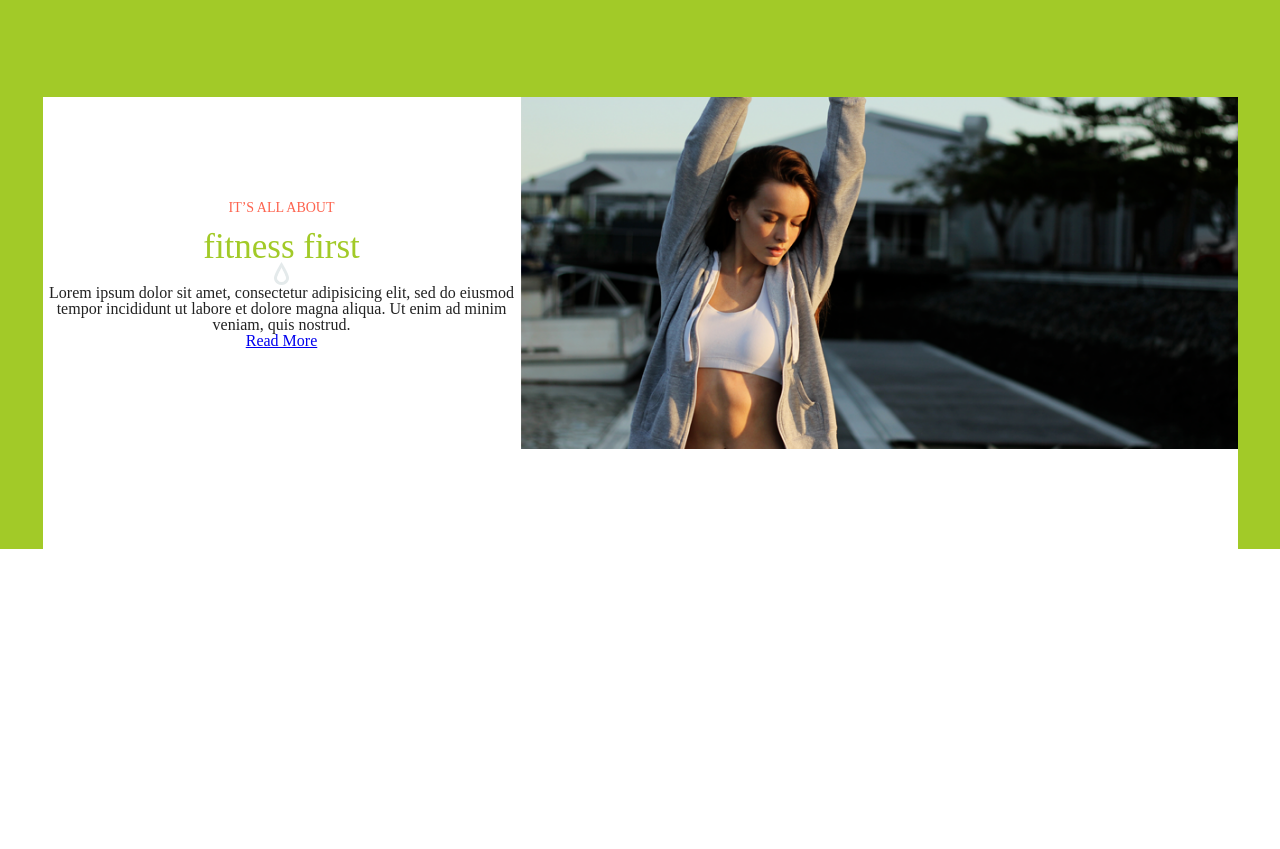
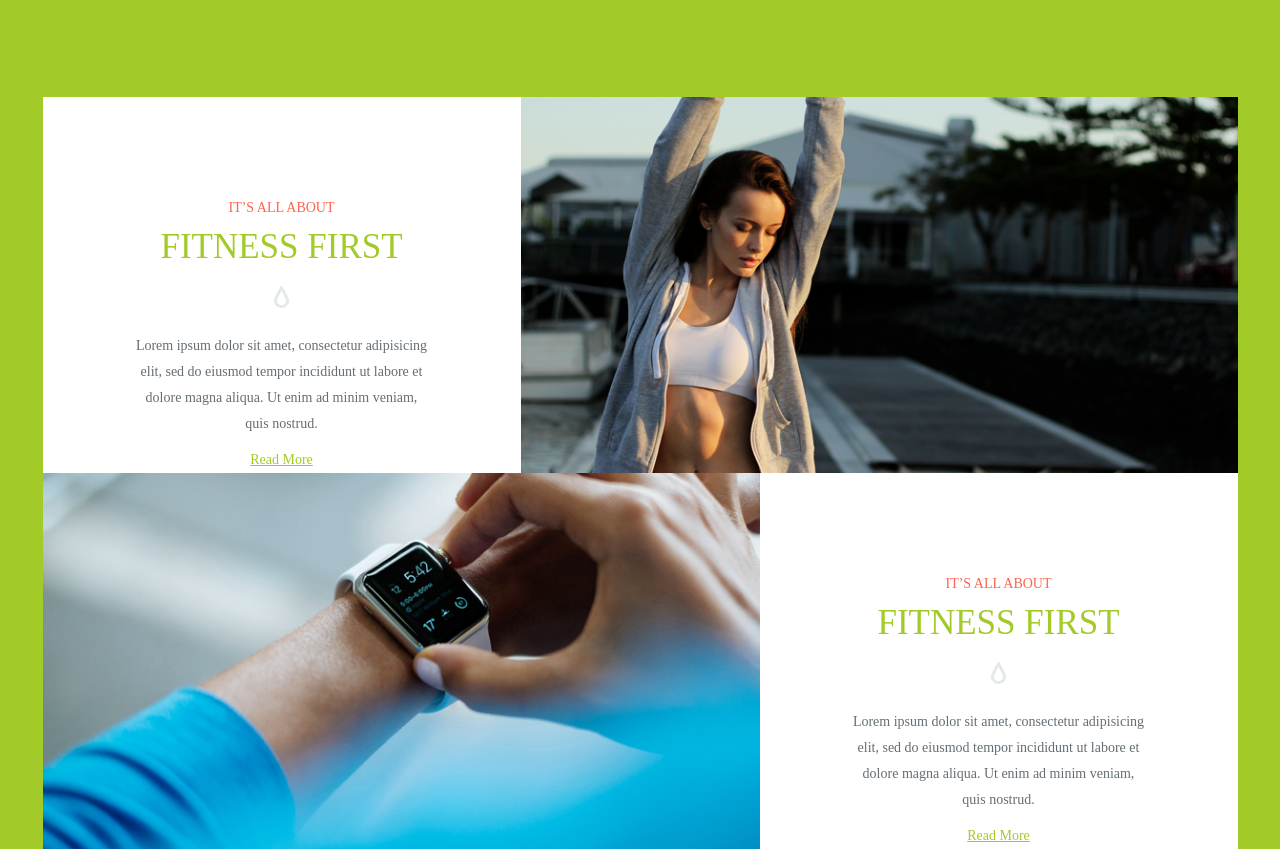
Before and after one commit to Stan0men/Stan0men.github.io, a plain HTML site: page fitness_psd/index.html in a window 1280 px wide. Shown: the part 1193-2042 px from the top of the page. Before the commit the page ends 1742 px from the top, so only its background shows below. Drawn offline with Linux system fonts and the light colour scheme.

Commit message:
start section

```diff
--- a/fitness_psd/index.html
+++ b/fitness_psd/index.html
@@ -120,7 +120,7 @@
                     </div>
                 </div>
             </div>
-            <div class="grid__wrappper"><!--grid-->
+            <div class="grid__wrappper"><!--first grid-->
                 <div class="grid__wrapper-item">
                     <div class="grid-item__content">
                         <div class="grid-item__first-slogan">
@@ -132,7 +132,7 @@
                         <div class="grid__item-logo">
                             <img src="img/teardrop.png" alt="avokado">
                         </div>
-                        <div class="grid-item__article">
+                        <div class="grid__item-article">
                             <p>Lorem ipsum dolor sit amet, consectetur adipisicing elit,
                                 sed do eiusmod tempor incididunt ut labore et dolore magna aliqua.
                                 Ut enim ad minim veniam, quis nostrud.</p>
@@ -142,12 +142,50 @@
                         </div>
                     </div>
                     <div class="grid__item-img">
+                    </div>
+                </div>
+            </div><!--/ first grid-->
+            <div class="grid-second__wrappper"><!--second grid-->
+                <div class="grid__wrapper-item">
+                    <div class="grid-second__item-img">
+                    </div>
+                    <div class="grid-item__content">
+                        <div class="grid-item__first-slogan">
+                            <p>it’s all about</p>
+                        </div>
+                        <div class="grid-item__second-slogan">
+                            <p>fitness first</p>
+                        </div>
+                        <div class="grid__item-logo">
+                            <img src="img/teardrop.png" alt="avokado">
+                        </div>
+                        <div class="grid__item-article">
+                            <p>Lorem ipsum dolor sit amet, consectetur adipisicing elit,
+                                sed do eiusmod tempor incididunt ut labore et dolore magna aliqua.
+                                Ut enim ad minim veniam, quis nostrud.</p>
+                        </div>
+                        <div class="grid__item-link">
+                            <a href="javascript:void (0)">Read More</a>
+                        </div>
+                    </div>
+
+                </div>
+            </div><!--/ second grid-->
+        </div>
+    </article><!--/article-->
+    <section>
+        <div class="row">
+            <div class="section__wrapper">
+                <div class="section__first-row">
+                    <div class="first-row__item">
+                    </div>
+                    <div class="second-row__item">
 
                     </div>
                 </div>
-            </div><!--/grid-->
+            </div>
         </div>
-    </article><!--/article-->
+    </section>
 </div>
 <!--/container-->
 </body>
--- a/fitness_psd/style.css
+++ b/fitness_psd/style.css
@@ -186,14 +186,14 @@ article {
     text-align: left;
 }
 
-/*grid__wrapper*/
+/*first grid__wrapper*/
 
 .grid__wrappper {
-    padding-bottom: 100px;
     background-color: #ffffff;
     display: flex;
     flex-direction: column;
 }
+
 
 .grid__wrapper-item {
     display: flex;
@@ -203,26 +203,55 @@ article {
 .grid-item__content {
     text-align: center;
     width: 40%;
-    padding-bottom: 100px;
 }
+
 .grid-item__first-slogan {
     margin-top: 100px;
     margin-bottom: 13px;
     text-transform: uppercase;
     font-family: Montserrat;
-    color:  #fd634e;
+    color: #fd634e;
     font-size: 14px;
     font-weight: 400;
     line-height: 22px;
 }
+
 .grid-item__second-slogan {
     font-family: OpenSans;
-    color:  #a2ca28;
+    text-transform: uppercase;
+    color: #a2ca28;
     font-size: 35px;
     font-weight: 300;
     line-height: 30px;
     text-align: center;
+    margin-bottom: 23px;
 }
+
+.grid__item-logo {
+    margin-bottom: 25px;
+}
+.grid__item-article{
+    width: 62%;
+    margin: auto;
+    font-family: OpenSans;
+    color:  #656e74;
+    font-size: 14px;
+    font-weight: 400;
+    line-height: 26px;
+
+}
+.grid__item-link {
+    margin-top: 10px;
+
+}
+.grid__item-link a {
+    color:  #a2ca28;
+    font-family: OpenSans;
+    font-size: 14px;
+    font-weight: 400;
+    line-height: 26px;
+}
+
 
 .grid__item-img {
     width: 60%;
@@ -239,3 +268,22 @@ article {
 /*bottom: 50px;*/
 /*left: 600px;*/
 /*}*/
+
+/*second grid*/
+
+.grid-second__wrappper {
+    background-color: #ffffff;
+    display: flex;
+    flex-direction: column;
+}
+
+.grid-second__item-img {
+    width: 60%;
+    background: url("img/grid-2-green.png") 100% no-repeat;
+    background-size: cover;
+}
+
+/*first section*/
+section {
+    background-color:  #fd634e;
+}
```
Lines whose indentation alone changed are shown as unchanged.
